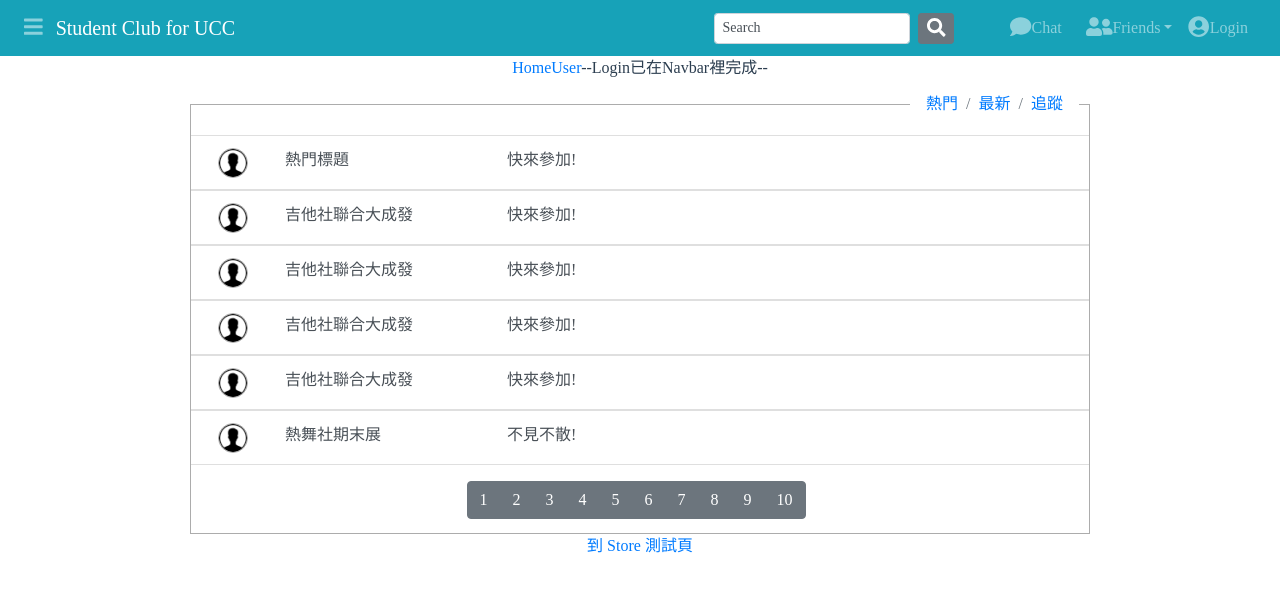
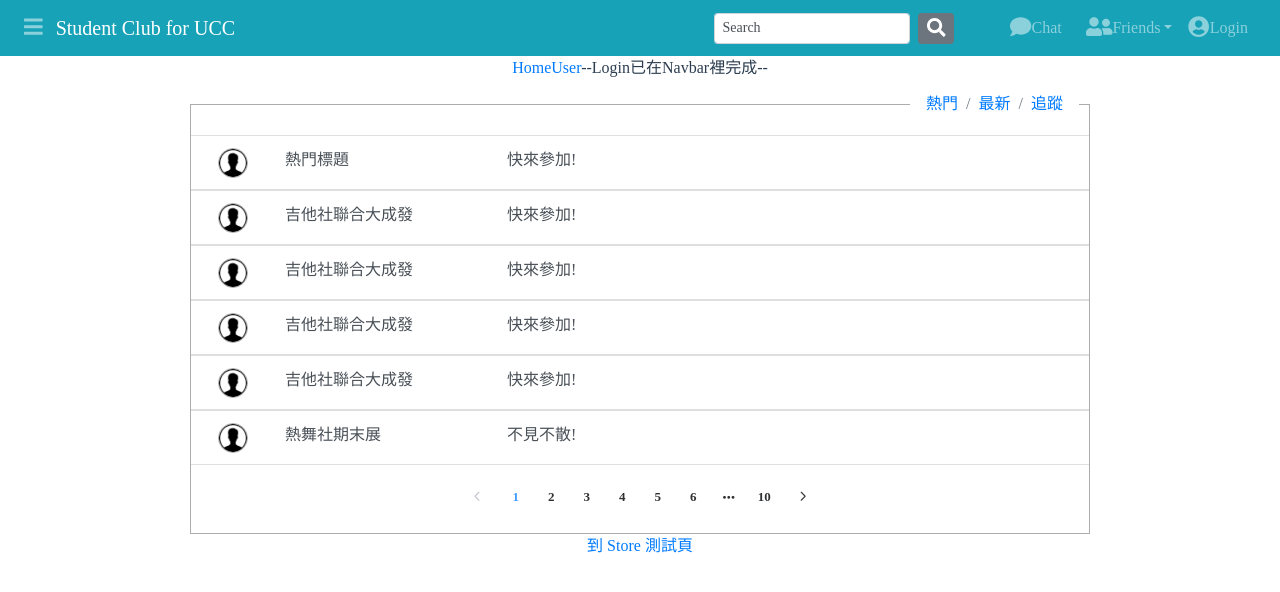
Before and after one commit to wu-shang-ru/schoolProject, a Vue app in the folder ucc_web/: page / in a window 1280 px wide. Shown: the top 592 px of the page. Built offline with nearby package versions, Linux system fonts and the light colour scheme.

Commit message:
UseElementUI_InThePagination

```diff
--- a/ucc_web/src/components/ContentList.vue
+++ b/ucc_web/src/components/ContentList.vue
@@ -16,19 +16,8 @@
     <keep-alive>
       <component :is="listPrint"></component>
     </keep-alive>
-    <div class="btn-toolbar mt-3 center" role="toolbar" aria-label="Toolbar with button groups">
-      <div class="btn-group mr-2" role="group" aria-label="First group">
-        <button type="button" class="btn btn-secondary">1</button>
-        <button type="button" class="btn btn-secondary">2</button>
-        <button type="button" class="btn btn-secondary">3</button>
-        <button type="button" class="btn btn-secondary">4</button>
-        <button type="button" class="btn btn-secondary">5</button>
-        <button type="button" class="btn btn-secondary">6</button>
-        <button type="button" class="btn btn-secondary">7</button>
-        <button type="button" class="btn btn-secondary">8</button>
-        <button type="button" class="btn btn-secondary">9</button>
-        <button type="button" class="btn btn-secondary">10</button>
-      </div>
+    <div class="block mt-3">
+      <el-pagination layout="prev, pager, next" :total="100"></el-pagination>
     </div>
   </div>
 </template>
```
